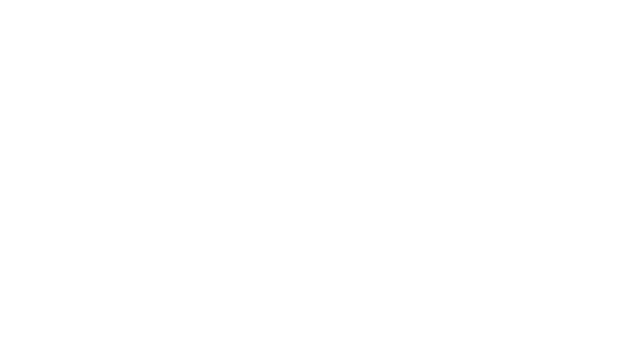
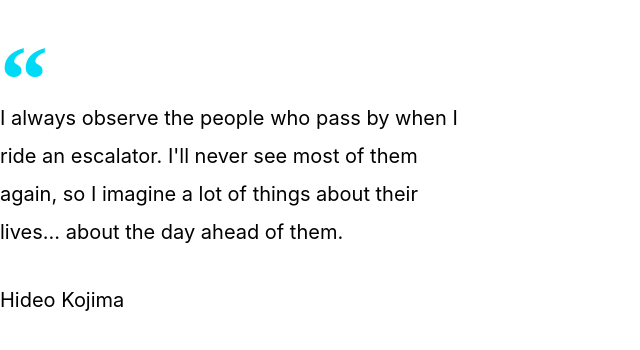
Before and after one commit to devhazemaq/react-authentication-form-task, a React (Create React App) app: page / in a window 1280 px wide. Shown: the top 350 px of the page, without its empty margins (0-640 px from the left). Built offline with nearby package versions, Linux system fonts and the light colour scheme.

Commit message:
The quote component has been created, and through PROPS I can set its color and have options. I also use the conditional rendering

```diff
--- a/public/assets/colors/index.css
+++ b/public/assets/colors/index.css
@@ -3,5 +3,6 @@
   --color2: #8692a6; /* ما أدري */
   --color3: #696f79; /* ما أدري */
   --color4: #ffffff; /* أبيض */
-  --color4: #1565D8; /* أزرق */
+  --color5: #1565D8; /* أزرق */
+  --color6: #00DAF7; /* أزرق برضو بس حلو */
 }
--- /dev/null
+++ b/src/components/Quote/index.css
@@ -0,0 +1,49 @@
+.quote__contain {
+  width: 473px;
+  font-family: Inter;
+  font-size: 20px;
+  font-weight: 400;
+  line-height: 38px;
+  letter-spacing: 0em;
+  text-align: left;
+  position: relative;
+}
+
+.quote__contain .quote__quotation {
+
+  font-family: Gayathri;
+  font-size: 96px;
+  font-weight: bold;
+  margin: 0;
+
+}
+
+.quote__color__blue {
+  color: #00DAF7;
+}
+
+.quote__color__gray {
+  color: #BABABA;
+}
+
+
+.quote__contain .quote__text {
+  font-family: Inter;
+  font-size: 20px;
+  font-weight: 400;
+  line-height: 38px;
+  letter-spacing: 0em;
+  text-align: left;
+  margin-top: 0;
+  margin-bottom: 30px;
+
+}
+
+.quote__contain .quote__saying {
+  font-family: Inter;
+  font-size: 20px;
+  font-weight: 400;
+  line-height: 38px;
+  letter-spacing: 0em;
+  text-align: left;
+}
--- /dev/null
+++ b/src/components/Quote/index.jsx
@@ -0,0 +1,19 @@
+import React, { Component } from 'react'
+
+import './index.css'
+
+
+export default class Quote extends Component {
+  render() {
+    const {quoteColor  } = this.props;
+    return (
+      <div className ='quote__contain ' >
+
+        <p className={`quote__quotation ${quoteColor  ? "quote__color__blue" : "quote__color__gray"}`}>“</p>
+
+        <p className='quote__text'>I always observe the people who pass by when I ride an escalator. I'll never see most of them again, so I imagine a lot of things about their lives... about the day ahead of them.</p>
+        <p className='quote__saying'>Hideo Kojima</p>
+      </div>
+    )
+  }
+}
--- a/src/pages/SignupPage/index.jsx
+++ b/src/pages/SignupPage/index.jsx
@@ -1,4 +1,5 @@
 import React, { Component } from 'react'
+import Quote from '../../components/Quote';
 
 
 
@@ -17,6 +18,7 @@ export default class SignupPage extends Component {
             <div className="signup__show__info">
               {/* هاد عشان ألم فيه اللإقتباس والفكتور  */}
 
+              <Quote quoteColor />
 
             </div>
           </div>
```
Also changed, not shown: public/assets/images/Vector-Shape-2.png (added).
